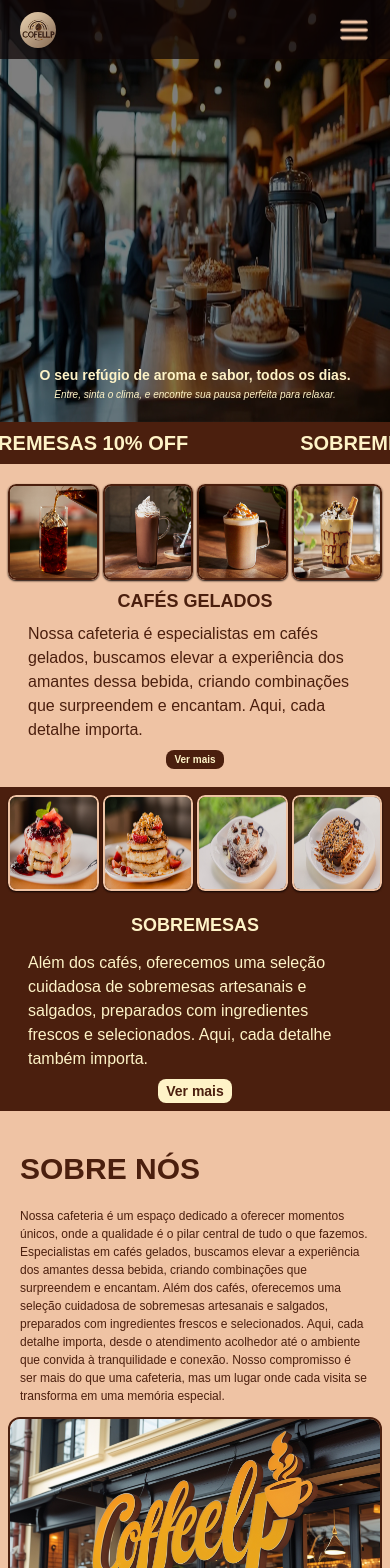
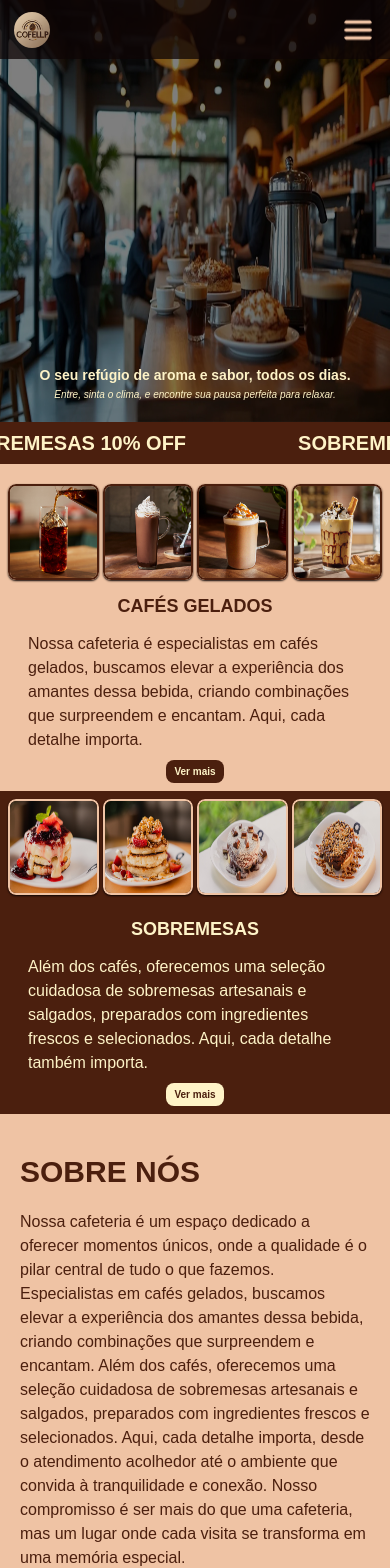
Before and after one commit to DeJotaJ/CoffeeLP, a React (Vite) app: page / in a window 390 px wide. Shown: the top 1568 px of the page. Built offline with nearby package versions, Linux system fonts and the light colour scheme.

Commit message:
Quase finalizando versão mobile

```diff
--- a/src/components/header.jsx
+++ b/src/components/header.jsx
@@ -1,18 +1,32 @@
+import { useState } from "react"
+
 export default function Header(){
+
+    const[menuOpen, setMenuOpen] = useState(false);
+
     return(
         <>
-            <header className="absolute top-0 w-full h-[7%] md:h-[10%] px-5 z-10 bg-[#0E0504]/75 flex justify-between items-center">
-                <div className="w-9 h-9 md:w-16 md:h-16 md:mx-24 flex justify-center items-center">
-                    <img className="rounded-full" src="./logo1.jpg" alt="" />
+            <header className="absolute top-0 w-full h-[7%] md:h-[10%] md:px-5 z-10 bg-[#0E0504]/75 flex justify-between items-center">
+                <div className="w-16 h-16 md:mx-24 flex justify-center items-center">
+                    <img className="w-9 h-9 rounded-full flex justify-center" src="./logo1.jpg" alt="" />
                 </div>
-                <div className="md:hidden w-16 h-16 flex justify-end items-center">
+                <div className="md:hidden w-16 h-16 flex justify-center items-center" onClick={() => setMenuOpen(true)}>
                     <img className="w-8 h-8 rounded-full" src="./Menu.png" alt="" />
                 </div>
-                <nav className="hidden w-1/2 h-auto md:flex justify-evenly text-amber-100 text-lg font-medium uppercase">
-                    <a className="px-1 hover:font-bold" href="#inicio">Início</a>
-                    <a className="px-1 hover:font-bold" href="#produtos">Produtos</a>
-                    <a className="px-1 hover:font-bold" href="#galeria">Galeria</a>
-                    <a className="px-1 hover:font-bold" href="#sobre">Sobre</a>
+                <nav className={`
+                        md:w-1/2 md:h-auto md:-top-0 md:flex md:flex-row md:justify-evenly text-amber-100 md:text-lg font-medium uppercase  md:relative
+                        absolute w-full h-[100vh] -top-[100vh] text-3xl
+                        ${menuOpen === true ? '-top-[0vh]':''}
+                `}>
+                    <div className="md:w-full md:h-auto h-[25vh] py-2 flex flex-col justify-around gap-3 md:p-0 md:flex md:flex-row md:justify-evenly bg-[#4B1F0E]/100 md:bg-[#4B1F0E]/0">
+                        <a className="md:px-1 hover:font-bold" href="#inicio" onClick={() => setMenuOpen(false)}>Início</a>
+                        <a className="md:px-1 hover:font-bold" href="#produtos" onClick={() => setMenuOpen(false)}>Produtos</a>
+                        <a className="md:px-1 hover:font-bold" href="#galeria" onClick={() => setMenuOpen(false)}>Galeria</a>
+                        <a className="md:px-1 hover:font-bold" href="#sobre" onClick={() => setMenuOpen(false)}>Sobre</a>
+                    </div>
+                    <div className="bg-black/50 w-full min-h-[75vh] md:hidden" onClick={() => setMenuOpen(false)}>
+
+                    </div>
                 </nav>
             </header>
         </>
--- a/src/pages/produtos/produtos.jsx
+++ b/src/pages/produtos/produtos.jsx
@@ -31,6 +31,7 @@ export default function Produtos(){
     const docesImg = doces.map(image => image.img);
 
     const [foco, setFoco] = useState();
+    const [foco2, setFoco2] = useState();
     const [item, setItem] = useState({});
 
     return(
@@ -38,7 +39,7 @@ export default function Produtos(){
 
             <div
                 id='produtos'
-                className='w-[100vw] h-auto pt-5 bg-[#EFC3A4] flex flex-wrap md:justify-center
+                className='w-[100vw] h-auto pt-5 bg-[#EFC3A4] flex flex-wrap md:justify-center relative
                 '>
                 <div className="w-full flex flex-col md:flex-row">
                     <div className="
@@ -67,56 +68,23 @@ export default function Produtos(){
                         ))}
                     </div>
                     <div className="w-full md:w-1/2 md:min-h-96 flex flex-col justify-start items-center">
-                        <h2 className='h-[20%] py-3 md:py-0 flex items-center text-lg md:text-4xl uppercase font-semibold text-[#4B1F0E]'>
+                        <h2 className='h-[30%] py-3 md:py-0 flex items-center text-lg md:text-4xl uppercase font-semibold text-[#4B1F0E]'>
                             Cafés Gelados
                         </h2>
                         <p className='w-full h-70% px-7 md:text-2xl text-[#4B1F0E] text-left md:font-semibold rounded-xl'>
                             Nossa cafeteria é especialistas em cafés gelados, buscamos elevar a experiência dos amantes dessa bebida, criando combinações que surpreendem e encantam. Aqui, cada detalhe importa.
                         </p>
-                        <h2 className='my-2 md:my-10 py-0.5 px-2 rounded-lg flex items-center text-[10px] md:text-sm font-semibold bg-[#4B1F0E] text-amber-100  cursor-pointer'>
+                        <h2 className='my-2 md:my-10 py-1 px-2 rounded-lg flex items-center text-[10px] md:text-sm font-semibold bg-[#4B1F0E] text-amber-100  cursor-pointer'>
                             Ver mais
                         </h2>
                     </div>
-                </div>
-                <div className="w-full flex flex-col md:flex-row bg-[#4B1F0E]">
-                    <div className="w-full order-2 md:order-1 md:w-1/2 md:min-h-96 flex flex-col justify-start items-center">
-                        <h2 className='h-[30%] py-3 md:py-0 flex items-center text-lg md:text-4xl uppercase font-semibold text-amber-100'>
-                            Sobremesas
-                        </h2>
-                        <p className=' w-full h-70% px-7 md:text-2xl text-amber-100 text-left md:font-semibold rounded-xl'>
-                            Além dos cafés, oferecemos uma seleção cuidadosa de sobremesas artesanais e salgados, preparados com ingredientes frescos e selecionados. Aqui, cada detalhe também importa.
-                        </p>
-                        <h2 className='my-2 md:my-10 py-0.5 px-2 rounded-lg flex items-center text-sm font-semibold bg-amber-100 text-[#4B1F0E] cursor-pointer'>
-                            Ver mais
-                        </h2>
-                    </div>
-                    <div className="w-full p-2 flex justify-around gap-1 order-1 md:order-2
-                        md:w-1/2 md:min-h-96 md:py-5 md:px-10 md:flex-wrap md:justify-center md:gap-7">
-                        {doces.slice(0, 4).map((image, index) =>(
-                            <span key={index} className='relative w-28 h-24  md:w-52 md:h-48 md:mx-5 my-0 rounded-lg overflow-y-hidden shadow-[#0E0504] shadow-sm cursor-pointer'
-                                onClick={()=> (setFoco(!foco), setItem(image) )}
-                            >
-                                <img className='peer w-full h-full rounded-lg border-2 border-[#EFC3A4] peer' src={image.img} alt="" />
-                                <div className={`
-                                    absolute top-full w-full h-full flex justify-center items-center bg-[#4B1F0E]/80 rounded-lg
-                                    text-amber-100 text-[10px] md:text-xl uppercase font-semibold ${foco ? 'text-black' : ''}
-                                    peer-hover:top-0 hover:top-0 transition-* duration-200
-                                `}
-
-                                >
-                                    {image.title}
-                                </div>
-                            </span>
-                        ))}
-                    </div>
-                    </div>
-                    <div className={`w-full h-full md:w-[43vw] md:h-[60vh] flex justify-center items-center absolute bg-black/50 md:bg-black/0 md:z-0 overflow-y-hidden ${foco ? 'block md:left-[3.5vw]' : 'hidden md:-left-[3.5vw]'}`}>
+                    <div onClick={()=> setFoco(!foco)} className={`w-[100dvw] h-[150dvh] md:w-1/2 md:h-[60vh] flex justify-center items-center absolute z-20 bg-black/50 md:bg-black/0 md:z-0 overflow-y-hidden ${foco ? 'block md:left-2' : 'hidden md:-left-[3.5vw]'}`}>
                         <div className={`
-                            md:w-[43vw] md:h-[60vh] md:mt-1 scale-[1%] opacity-0 bg-[#4B1F0E] rounded-2xl
-                            w-full
-                            flex flex-col md:flex-row transform duration-300
+                            md:w-full md:h-[95%] md:mt-0
+                            w-full scale-[1%] opacity-0 bg-[#4B1F0E] rounded-2xl
+                            flex flex-col items-center md:flex-row transform duration-300
                             ${foco ? 'scale-[100%] opacity-100 md:left-[3.5vw] md:-mt-0' : 'md:-left-[3.5vw]'}
-                        `}>
+                        `} onClick={()=> setFoco(!foco)}>
                             <span className="absolute top-1 right-3 text-amber-100 text-3xl font-extrabold" onClick={()=> setFoco(!foco)}> X </span>
                             <div className="md:w-1/2 h-full p-10 flex justify-center items-center border-r-2 border-amber-100">
                                 <img className="w-full h-2/3 rounded-3xl" src={item.img} alt="" />
@@ -128,6 +96,56 @@ export default function Produtos(){
                                 </p>
                             </div>
                         </div>
+                    </div>
+                </div>
+                <div className="w-full flex flex-col md:flex-row bg-[#4B1F0E]">
+                    <div className="w-full order-2 md:order-1 md:w-1/2 md:min-h-96 flex flex-col justify-start items-center">
+                        <h2 className='h-[30%] py-3 md:py-0 flex items-center text-lg md:text-4xl uppercase font-semibold text-amber-100'>
+                            Sobremesas
+                        </h2>
+                        <p className=' w-full h-70% px-7 md:text-2xl text-amber-100 text-left md:font-semibold rounded-xl'>
+                            Além dos cafés, oferecemos uma seleção cuidadosa de sobremesas artesanais e salgados, preparados com ingredientes frescos e selecionados. Aqui, cada detalhe também importa.
+                        </p>
+                        <h2 className='my-2 md:my-10 py-1 px-2 rounded-lg flex items-center text-[10px] md:text-sm font-semibold bg-amber-100 text-[#4B1F0E]  cursor-pointer'>
+                            Ver mais
+                        </h2>
+                    </div>
+                    <div className="w-full p-2 flex justify-around gap-1 order-1 md:order-2
+                        md:w-1/2 md:min-h-96 md:py-4 md:px-10 md:flex-wrap md:justify-center md:gap-7">
+                        {doces.slice(0, 4).map((image, index) =>(
+                            <span key={index} className='relative w-28 h-24  md:w-52 md:h-48 md:mx-5 my-0 rounded-lg overflow-y-hidden shadow-[#0E0504] shadow-sm cursor-pointer'
+                                onClick={()=> (setFoco2(!foco2), setItem(image) )}
+                            >
+                                <img className='peer w-full h-full rounded-lg border-2 border-[#EFC3A4] peer' src={image.img} alt="" />
+                                <div className={`
+                                    absolute top-full w-full h-full flex justify-center items-center bg-[#4B1F0E]/80 rounded-lg
+                                    text-amber-100 text-[10px] md:text-xl uppercase font-semibold ${foco2 ? 'text-black' : ''}
+                                    peer-hover:top-0 hover:top-0 transition-* duration-200
+                                `}>
+                                    {image.title}
+                                </div>
+                            </span>
+                        ))}
+                    </div>
+                    <div onClick={()=> setFoco2(!foco2)} className={`w-[100dvw] h-[150dvh] md:w-1/2 md:h-[60vh] flex justify-center items-center absolute z-20 bg-black/50 md:bg-black/0 md:z-0 overflow-y-hidden ${foco2 ? 'block md:left-2' : 'hidden md:-left-[3.5vw]'}`}>
+                        <div className={`
+                            md:w-full md:h-[95%] md:mt-0
+                            w-full scale-[1%] opacity-0 bg-[#EFC3A4] rounded-2xl
+                            flex flex-col items-center md:flex-row transform duration-300
+                            ${foco2 ? 'scale-[100%] opacity-100 md:left-[3.5vw] md:-mt-0' : 'md:-left-[3.5vw]'}
+                        `} onClick={()=> setFoco2(!foco2)}>
+                            <span className="absolute top-1 right-3 text-[#4B1F0E] text-3xl font-extrabold" onClick={()=> setFoco2(!foco2)}> X </span>
+                            <div className="md:w-1/2 h-full p-10 flex justify-center items-center border-r-2 border-[#4B1F0E]">
+                                <img className="w-full h-2/3 rounded-3xl" src={item.img} alt="" />
+                            </div>
+                            <div className="md:w-1/2 h-full py-5 px-5 flex flex-col items-star">
+                                <span className="w-full my-5 text-center text-[#4B1F0E] text-2xl uppercase font-semibold">{item.title}</span>
+                                <p className="max-h-full my-1 text-[#4B1F0E] flex justify-start text-left text-md font-semibold">
+                                    {item.desc}
+                                </p>
+                            </div>
+                        </div>
+                    </div>
                 </div>
             </div>
         </>
--- a/src/pages/sobre/sobre.jsx
+++ b/src/pages/sobre/sobre.jsx
@@ -22,7 +22,7 @@ export default function Produtos(){
                 <div className='w-full h-auto py-5 flex flex-col md:flex-row bg-[#EFC3A4]/100'>
                     <div className='w-full md:w-[55%] px-5 md:px-10 flex flex-col items-start'>
                         <h2 className='w-full md:w-[85%] my-5 md:px-10 text-3xl text-[#4B1F0E] text-left font-semibold '>SOBRE NÓS</h2>
-                        <p className='w-full text-[12px] md:w-[85%] md:h-full md:px-10 md:text-lg text-[#4B1F0E] text-left md:font-semibold rounded-xl'>
+                        <p className='w-full md:w-[85%] md:h-full md:px-10 md:text-lg text-[#4B1F0E] text-left md:font-semibold rounded-xl'>
                         Nossa cafeteria é um espaço dedicado a oferecer momentos únicos, onde a qualidade é o pilar central de tudo o que fazemos.
                         Especialistas em cafés gelados, buscamos elevar a experiência dos amantes dessa bebida, criando combinações que surpreendem e encantam.
                         Além dos cafés, oferecemos uma seleção cuidadosa de sobremesas artesanais e salgados, preparados com ingredientes frescos e selecionados.
```
